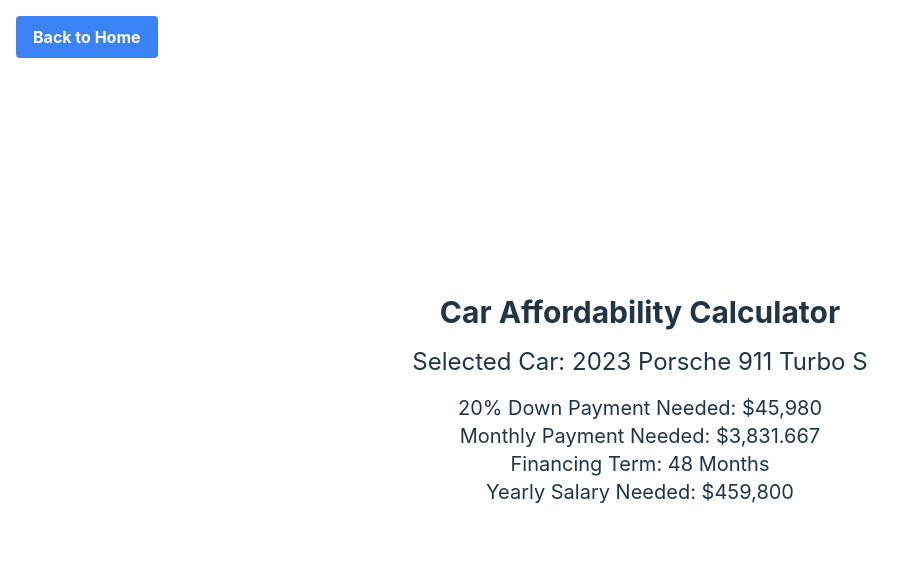
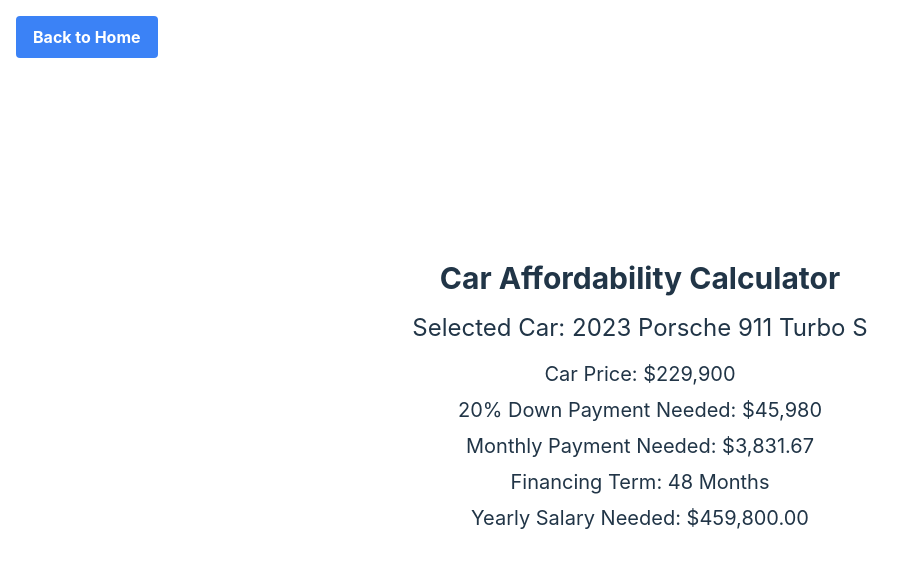
Before and after one commit to vkiragi/car-affordability-calculator, a React (Vite) app: page /calculator/1 in a window 1280 px wide. Shown: the top 568 px of the page, without its empty margins (0-914 px from the left). Built offline with nearby package versions, Linux system fonts and the light colour scheme.

Commit message:
added a custom field for car name and car price

```diff
--- a/src/components/CarAffordabilityCalculator.tsx
+++ b/src/components/CarAffordabilityCalculator.tsx
@@ -1,10 +1,14 @@
 import React, { useEffect, useState } from "react";
-import { useParams, useNavigate, NavigateFunction } from "react-router-dom";
+import { useParams, useNavigate } from "react-router-dom";
 import { cars, Car } from "../carData"; // Make sure this path is correct
 
 const CarAffordabilityCalculator = () => {
-  const { carId } = useParams<{ carId: string }>();
-  const navigate = useNavigate(); // Add this line
+  const { carId, name, price } = useParams<{
+    carId: string;
+    name: string;
+    price: string;
+  }>();
+  const navigate = useNavigate();
   const [selectedCar, setSelectedCar] = useState<Car | null>(null);
   const [downPayment, setDownPayment] = useState<number | null>(null);
   const [monthlyPayment, setMonthlyPayment] = useState<number | null>(null);
@@ -13,7 +17,13 @@
   >(null);
 
   useEffect(() => {
-    const car = cars.find((c) => c.id.toString() === carId);
+    let car: Car | undefined;
+    if (carId) {
+      car = cars.find((c) => c.id.toString() === carId);
+    } else if (name && price) {
+      car = { id: "custom", name, price: Number(price) };
+    }
+
     if (car) {
       setSelectedCar(car);
       const calculatedDownPayment = car.price * 0.2; // 20% of the car price
@@ -24,9 +34,14 @@
       const calculatedYearlySalary = (calculatedMonthlyPayment / 0.1) * 12;
       setRequiredYearlySalary(calculatedYearlySalary);
     }
-  }, [carId]);
+  }, [carId, name, price]);
 
-  if (!selectedCar || downPayment === null) {
+  if (
+    !selectedCar ||
+    downPayment === null ||
+    monthlyPayment === null ||
+    requiredYearlySalary === null
+  ) {
     return <div>Loading...</div>;
   }
 
@@ -44,15 +59,26 @@
       </button>
       <h1 className="text-3xl font-bold mb-4">Car Affordability Calculator</h1>
       <h2 className="text-2xl mb-4">Selected Car: {selectedCar.name}</h2>
-      <p className="text-xl">
+      <p className="text-xl mb-2">
+        Car Price: ${selectedCar.price.toLocaleString()}
+      </p>
+      <p className="text-xl mb-2">
         20% Down Payment Needed: ${downPayment.toLocaleString()}
       </p>
-      <p className="text-xl">
-        Monthly Payment Needed: ${monthlyPayment?.toLocaleString()}
+      <p className="text-xl mb-2">
+        Monthly Payment Needed: $
+        {monthlyPayment.toLocaleString(undefined, {
+          minimumFractionDigits: 2,
+          maximumFractionDigits: 2,
+        })}
       </p>
-      <p className="text-xl">Financing Term: 48 Months</p>
-      <p className="text-xl">
-        Yearly Salary Needed: ${requiredYearlySalary?.toLocaleString()}
+      <p className="text-xl mb-2">Financing Term: 48 Months</p>
+      <p className="text-xl mb-2">
+        Yearly Salary Needed: $
+        {requiredYearlySalary.toLocaleString(undefined, {
+          minimumFractionDigits: 2,
+          maximumFractionDigits: 2,
+        })}
       </p>
     </div>
   );
--- a/src/components/HomePage.tsx
+++ b/src/components/HomePage.tsx
@@ -4,13 +4,36 @@
 
 const HomePage: React.FC = () => {
   const [selectedCar, setSelectedCar] = useState("");
+  const [customCarName, setCustomCarName] = useState("");
+  const [customCarPrice, setCustomCarPrice] = useState("");
 
   const handleCarChange = (event: React.ChangeEvent<HTMLSelectElement>) => {
     setSelectedCar(event.target.value);
+    setCustomCarName("");
+    setCustomCarPrice("");
   };
 
+  const handleCustomCarNameChange = (
+    event: React.ChangeEvent<HTMLInputElement>
+  ) => {
+    setCustomCarName(event.target.value);
+    setSelectedCar("");
+  };
+
+  const handleCustomCarPriceChange = (
+    event: React.ChangeEvent<HTMLInputElement>
+  ) => {
+    setCustomCarPrice(event.target.value);
+    setSelectedCar("");
+  };
+
+  const isCustomCarValid =
+    customCarName.trim() !== "" &&
+    !isNaN(Number(customCarPrice)) &&
+    Number(customCarPrice) > 0;
+
   return (
-    <div className="fixed inset-0 flex flex-col items-center justify-center  text-white p-4 overflow-hidden">
+    <div className="fixed inset-0 flex flex-col items-center justify-center text-white p-4 overflow-hidden">
       <div className="w-full max-w-md space-y-6">
         <h1 className="text-3xl sm:text-4xl font-bold text-center">
           Car Affordability Calculator
@@ -32,15 +55,41 @@
           ))}
         </select>
 
+        <div className="text-center">
+          <p className="mb-2">Or enter a custom car:</p>
+          <input
+            type="text"
+            value={customCarName}
+            onChange={handleCustomCarNameChange}
+            placeholder="Custom Car Name"
+            className="w-full bg-white text-blue-600 px-4 py-2 rounded-md font-semibold mb-2"
+          />
+          <input
+            type="number"
+            value={customCarPrice}
+            onChange={handleCustomCarPriceChange}
+            placeholder="Custom Car Price"
+            className="w-full bg-white text-blue-600 px-4 py-2 rounded-md font-semibold"
+          />
+        </div>
+
         <div className="flex justify-center">
           <Link
-            to={selectedCar ? `/calculator/${selectedCar}` : "#"}
+            to={
+              selectedCar
+                ? `/calculator/${selectedCar}`
+                : isCustomCarValid
+                ? `/calculator/custom/${customCarName}/${customCarPrice}`
+                : "#"
+            }
             className={`bg-white text-blue-600 px-6 py-3 rounded-full font-semibold transition duration-300 ${
-              selectedCar
+              selectedCar || isCustomCarValid
                 ? "hover:bg-blue-100"
                 : "opacity-50 cursor-not-allowed"
             }`}
-            onClick={(e) => !selectedCar && e.preventDefault()}
+            onClick={(e) =>
+              !(selectedCar || isCustomCarValid) && e.preventDefault()
+            }
           >
             Calculate Affordability
           </Link>
```
